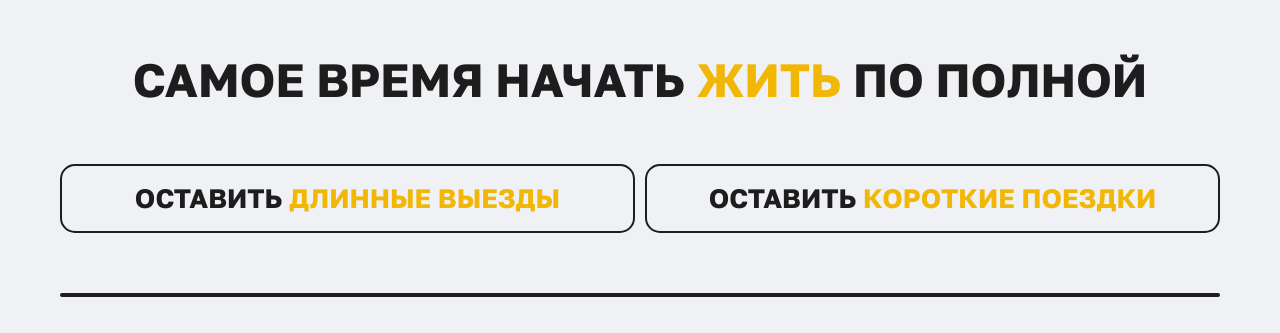
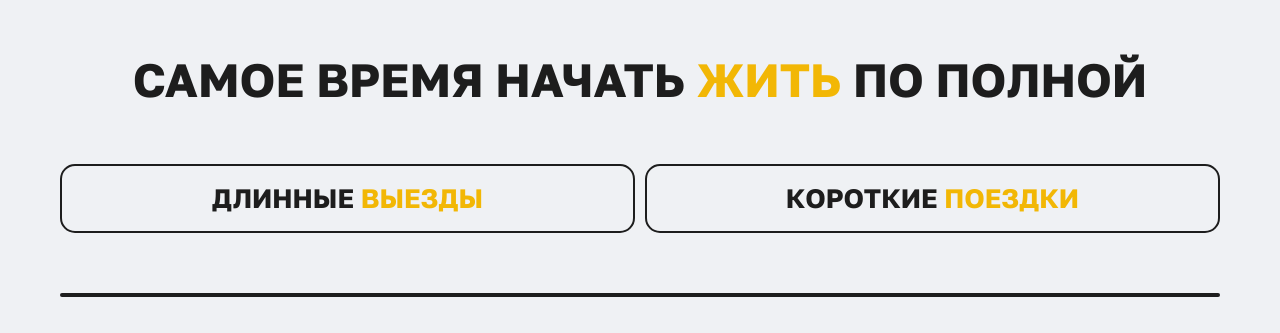
Before and after one commit to Kilienkot/KateTour2, a PHP site: page /calendar.php in a window 1280 px wide. Shown: the part 383-716 px from the top of the page. Run offline with PHP 8.4, Linux system fonts and the light colour scheme; data that the repository does not hold is empty; some web fonts are replaced.

Commit message:
the word "оставить" was removed

```diff
--- a/calendar.php
+++ b/calendar.php
@@ -48,10 +48,10 @@ function getTripClass($start_date, $end_date) {
         <section class="calendar">
             <div class="btns">
                 <div id="savelong">
-                    <h3>Оставить <span>длинные выезды</span></h3>
+                    <h3>длинные <span>выезды</span></h3>
                 </div>
                 <div id="savesmall">
-                    <h3>Оставить <span>короткие поездки</span></h3>
+                    <h3>короткие <span>поездки</span></h3>
                 </div>
             </div>
             <div class="calendar__grid">
```
